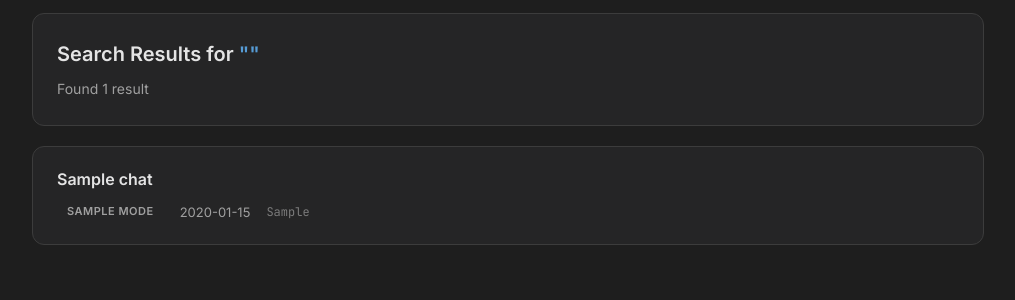
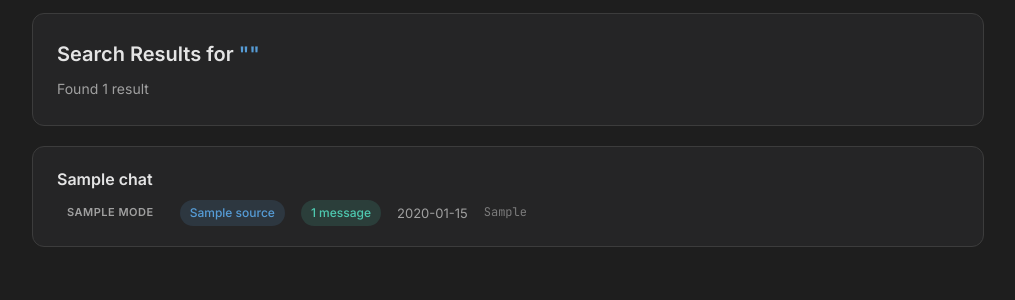
Before and after one commit to michaeldhood/cursor_chats, a Flask app: template src/ui/web/templates/search.html in a window 1280 px wide. Shown: the part 205-505 px from the top of the page, without its empty margins (132-1147 px from the left). Run offline with Flask 2, Linux system fonts and the light colour scheme; the template is opened without the code that fills it: most values are stand-ins (such as "Sample title", 1, 10 or a date in 2020); some libraries are stand-ins or nearby versions.

Commit message:
feat: add source badges and UI enhancements to web interface
Add visual indicators for chat sources (Cursor vs Claude) and improve
search page functionality.

- Add source badges with color coding (cursor/claude) in chat list
- Enhance search page with improved styling and layout
- Update base template with additional styling support
- Minor app.py updates for source display

Files updated:
- src/ui/web/app.py
- src/ui/web/templates/base.html (+4 lines)
- src/ui/web/templates/index.html (+20 lines)
- src/ui/web/templates/search.html (+40 lines)

```diff
--- a/src/ui/web/app.py
+++ b/src/ui/web/app.py
@@ -6,7 +6,8 @@ import logging
 from flask import Flask, render_template, request, jsonify, redirect, url_for
 from pathlib import Path
 
-from src.core.db import ChatDatabase, get_default_db_path
+from src.core.db import ChatDatabase
+from src.core.config import get_default_db_path
 from src.services.search import ChatSearchService
 
 logger = logging.getLogger(__name__)
--- a/src/ui/web/templates/base.html
+++ b/src/ui/web/templates/base.html
@@ -192,6 +192,10 @@
         .badge.chat { background: rgba(86, 156, 214, 0.2); color: var(--accent-blue); }
         .badge.edit { background: rgba(206, 145, 120, 0.2); color: var(--accent-orange); }
         .badge.agent { background: rgba(197, 134, 192, 0.2); color: var(--accent-purple); }
+        .badge.composer { background: rgba(197, 134, 192, 0.2); color: var(--accent-purple); }
+        .badge.plan { background: rgba(78, 201, 176, 0.2); color: var(--accent-green); }
+        .badge.debug { background: rgba(255, 123, 99, 0.2); color: #ff7b63; }
+        .badge.ask { background: rgba(255, 193, 7, 0.2); color: #ffc107; }
 
         .pagination {
             margin-top: 24px;
--- a/src/ui/web/templates/search.html
+++ b/src/ui/web/templates/search.html
@@ -41,6 +41,40 @@
     .empty-state .query {
         color: var(--accent-blue);
     }
+
+    .messages-count {
+        font-weight: 500;
+        padding: 3px 10px;
+        border-radius: 20px;
+        font-size: 12px;
+    }
+
+    .messages-count.empty {
+        background: rgba(206, 145, 120, 0.15);
+        color: var(--accent-orange);
+    }
+
+    .messages-count.non-empty {
+        background: rgba(78, 201, 176, 0.15);
+        color: var(--accent-green);
+    }
+
+    .source-badge {
+        font-weight: 500;
+        padding: 3px 10px;
+        border-radius: 20px;
+        font-size: 12px;
+    }
+
+    .source-badge.cursor {
+        background: rgba(86, 156, 214, 0.15);
+        color: var(--accent-blue);
+    }
+
+    .source-badge.claude {
+        background: rgba(197, 134, 192, 0.15);
+        color: var(--accent-purple);
+    }
 </style>
 {% endblock %}
 
@@ -59,6 +93,12 @@
             <h3><a href="{{ url_for('chat_detail', chat_id=chat.id) }}">{{ chat.title or 'Untitled Chat' }}</a></h3>
             <div class="chat-meta">
                 <span class="badge {{ chat.mode }}">{{ chat.mode }}</span>
+                <span class="source-badge {% if chat.source == 'claude.ai' %}claude{% else %}cursor{% endif %}">
+                    {{ chat.source or 'cursor' }}
+                </span>
+                <span class="messages-count {% if (chat.messages_count or 0) == 0 %}empty{% else %}non-empty{% endif %}">
+                    {{ chat.messages_count or 0 }} message{{ 's' if (chat.messages_count or 0) != 1 else '' }}
+                </span>
                 <span>{{ chat.created_at[:10] if chat.created_at else 'Unknown' }}</span>
                 {% if chat.workspace_path %}
                 <span style="font-family: 'JetBrains Mono', monospace; font-size: 12px; opacity: 0.7;">{{ chat.workspace_path }}</span>
```
Also changed, not shown: src/ui/web/templates/index.html (+20 -0 lines).
